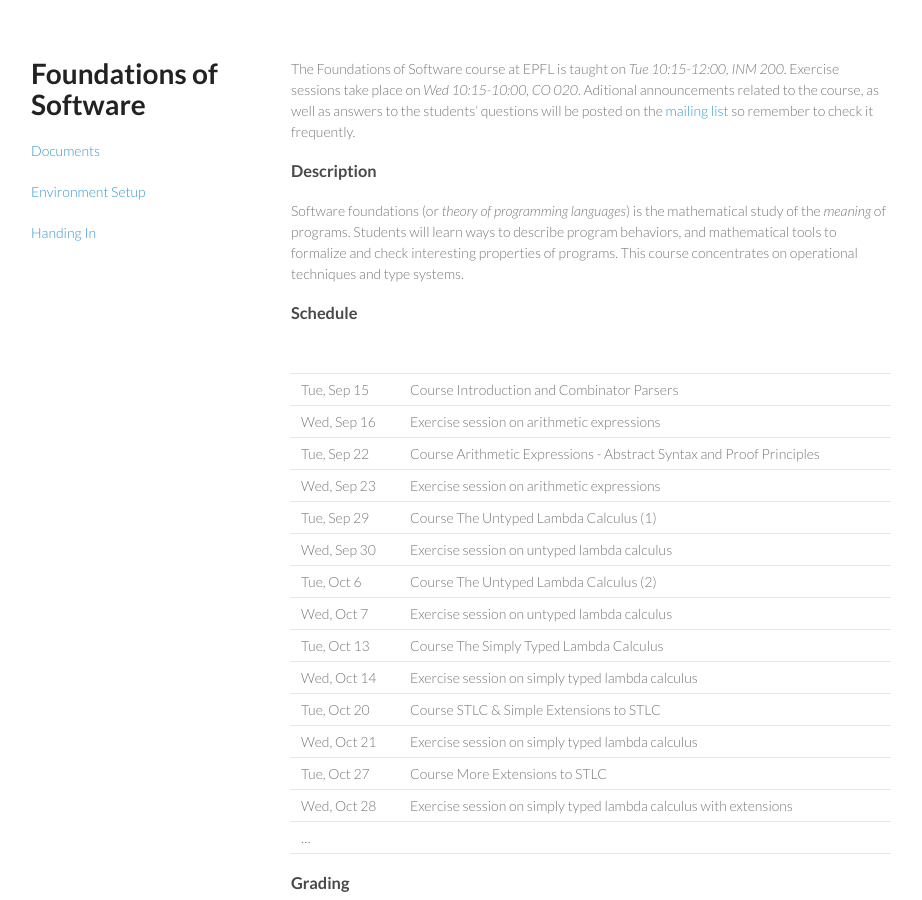
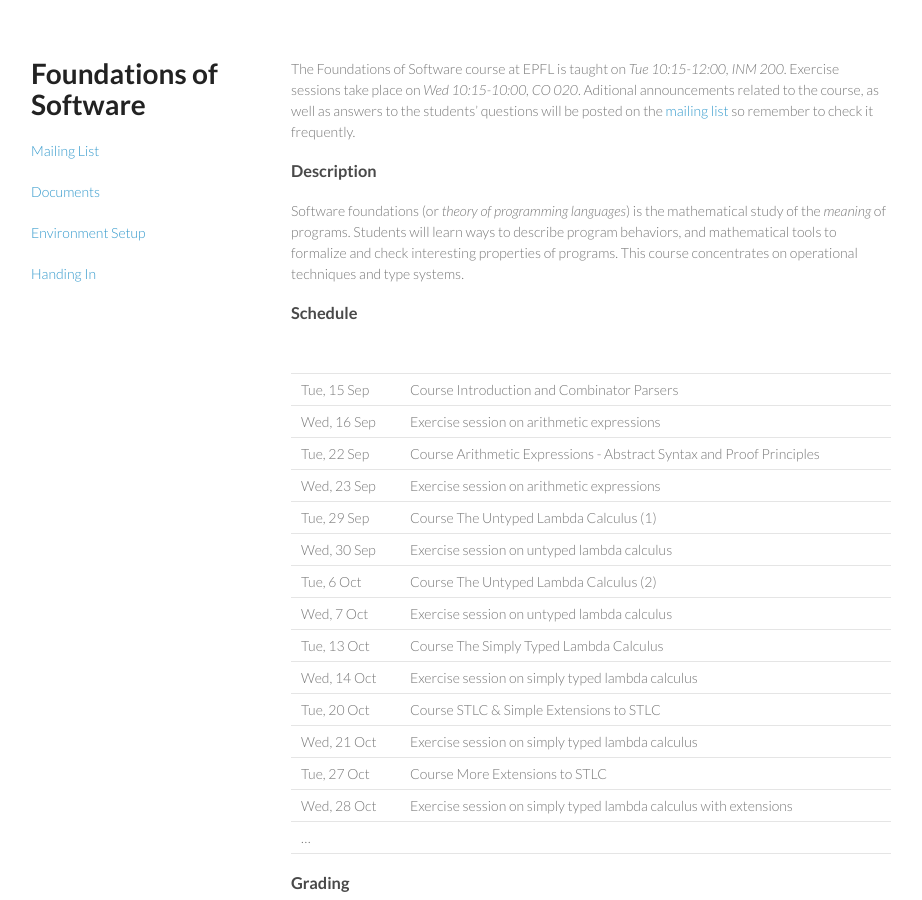
Before and after one commit to christophetd/fos2015.github.io, a Jekyll site: the page built from index.md, in a window 1280 px wide. Shown: the top 900 px of the page, without its empty margins (179-1101 px from the left). Built offline with Jekyll 4.4.1, drawn with Linux system fonts in a browser that asks for light colours.

Commit message:
generated at 2015-09-15 17:21:37.371303

```diff
--- a/_layouts/default.html
+++ b/_layouts/default.html
@@ -15,6 +15,7 @@
     <div class="wrapper">
       <header>
         <a href="index.html"><h1>Foundations of Software</h1></a>
+        <p><a href="https://groups.google.com/forum/#!forum/fos2015">Mailing List</a></p>
 
 
 
--- a/index.md
+++ b/index.md
@@ -18,20 +18,20 @@ Software foundations (or *theory of programming languages*) is the mathematical
 
 |             |                                                                      |
 |-------------|----------------------------------------------------------------------|
-| Tue, Sep 15 | Course Introduction and Combinator Parsers                           |
-| Wed, Sep 16 | Exercise session on arithmetic expressions                           |
-| Tue, Sep 22 | Course Arithmetic Expressions - Abstract Syntax and Proof Principles |
-| Wed, Sep 23 | Exercise session on arithmetic expressions                           |
-| Tue, Sep 29 | Course The Untyped Lambda Calculus (1)                               |
-| Wed, Sep 30 | Exercise session on untyped lambda calculus                          |
-| Tue, Oct 6  | Course The Untyped Lambda Calculus (2)                               |
-| Wed, Oct 7  | Exercise session on untyped lambda calculus                          |
-| Tue, Oct 13 | Course The Simply Typed Lambda Calculus                              |
-| Wed, Oct 14 | Exercise session on simply typed lambda calculus                     |
-| Tue, Oct 20 | Course STLC & Simple Extensions to STLC                              |
-| Wed, Oct 21 | Exercise session on simply typed lambda calculus                     |
-| Tue, Oct 27 | Course More Extensions to STLC                                       |
-| Wed, Oct 28 | Exercise session on simply typed lambda calculus with extensions     |
+| Tue, 15 Sep | Course Introduction and Combinator Parsers                           |
+| Wed, 16 Sep | Exercise session on arithmetic expressions                           |
+| Tue, 22 Sep | Course Arithmetic Expressions - Abstract Syntax and Proof Principles |
+| Wed, 23 Sep | Exercise session on arithmetic expressions                           |
+| Tue, 29 Sep | Course The Untyped Lambda Calculus (1)                               |
+| Wed, 30 Sep | Exercise session on untyped lambda calculus                          |
+| Tue, 6 Oct  | Course The Untyped Lambda Calculus (2)                               |
+| Wed, 7 Oct  | Exercise session on untyped lambda calculus                          |
+| Tue, 13 Oct | Course The Simply Typed Lambda Calculus                              |
+| Wed, 14 Oct | Exercise session on simply typed lambda calculus                     |
+| Tue, 20 Oct | Course STLC & Simple Extensions to STLC                              |
+| Wed, 21 Oct | Exercise session on simply typed lambda calculus                     |
+| Tue, 27 Oct | Course More Extensions to STLC                                       |
+| Wed, 28 Oct | Exercise session on simply typed lambda calculus with extensions     |
 | ...         |                                                                      |
 
 ### Grading
```
Also changed, not shown: 4 other files.
